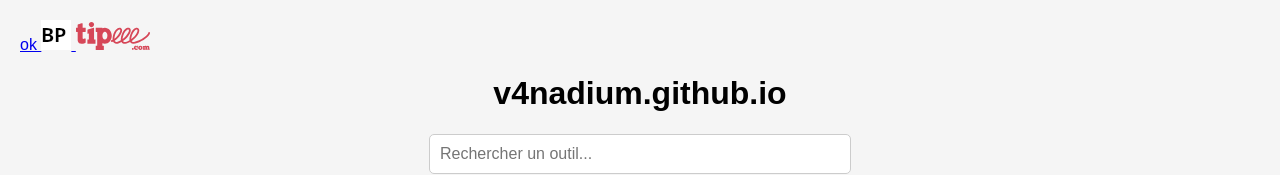
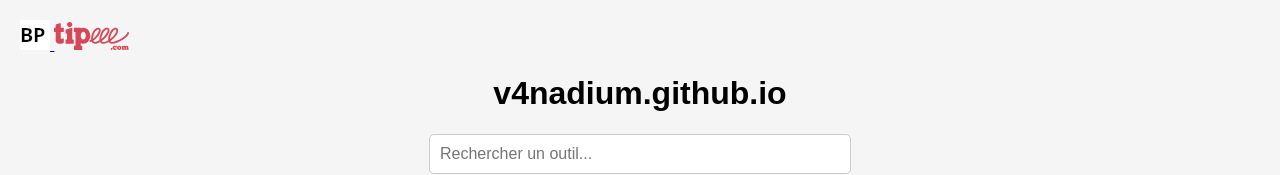
Before and after one commit to v4nadium/v4nadium.github.io, a plain HTML site: page index.html in a window 1280 px wide. Shown: the top 175 px of the page. Drawn offline with Linux system fonts and the light colour scheme.

Commit message:
Update header.html

```diff
--- a/includes/header.html
+++ b/includes/header.html
@@ -2,7 +2,7 @@
 
 <header>
   <div id="site-header">
-    <a href="/index.html" id="logo-link">ok
+    <a href="/index.html" id="logo-link">
       <img src="/includes/logo.png" alt="Mes outils" id="site-logo">
     </a>
     <a href="https://fr.tipeee.com/v4nadium/" id="tipee-link">
```
